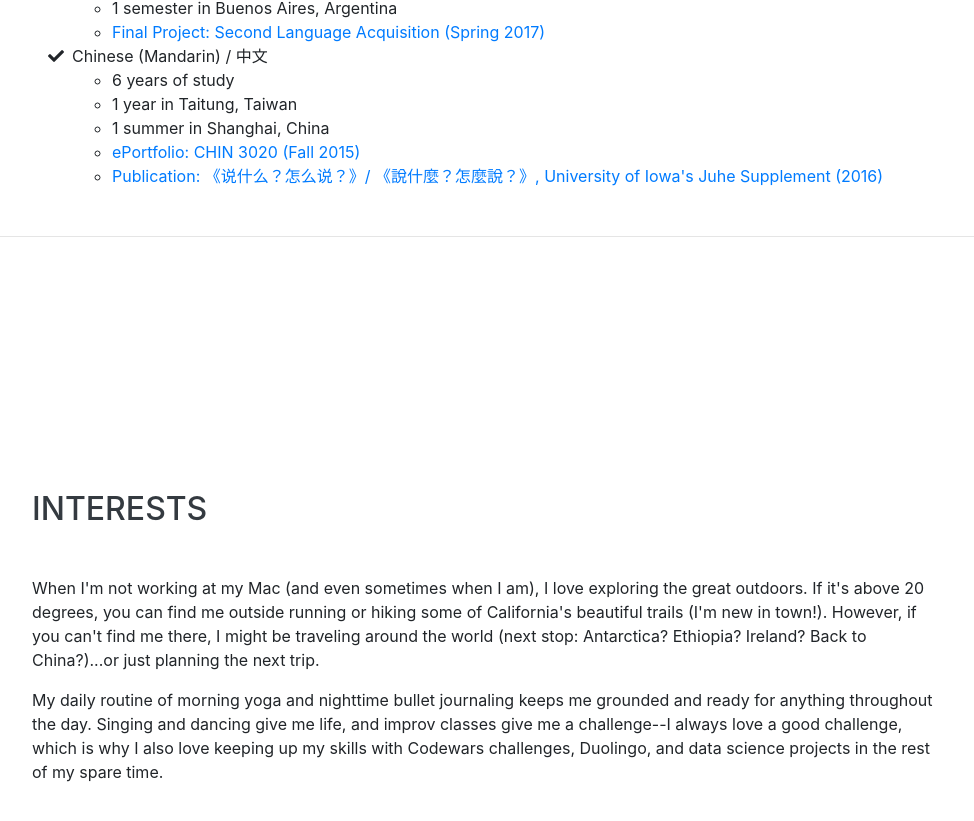
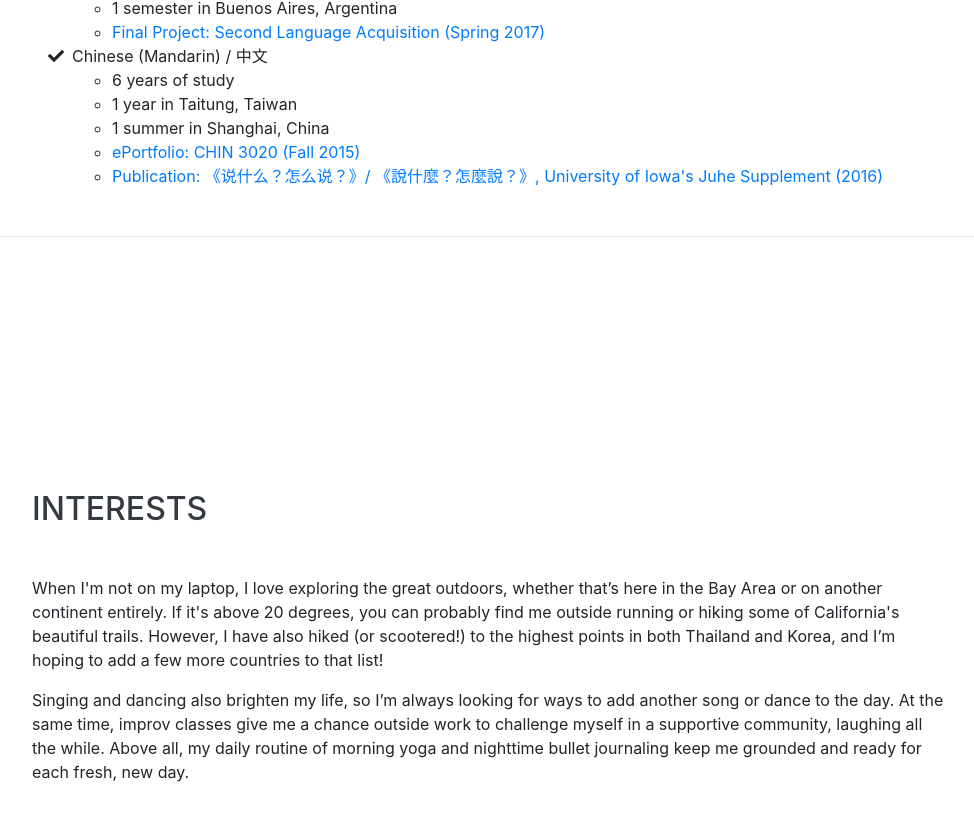
Before and after one commit to KellySlatery/kellyslatery.github.io, a website with bundled scripts: page index.html in a window 1280 px wide. Shown: the part 3890-4711 px from the top of the page, without its empty margins (288-1262 px from the left). Built offline with nearby package versions, Linux system fonts and the light colour scheme; a web font is replaced by a local one.

Commit message:
Update interests section

```diff
--- a/index.html
+++ b/index.html
@@ -328,8 +328,8 @@
     <section class="resume-section p-3 p-lg-5 d-flex align-items-center" id="interests">
       <div class="w-100">
         <h2 class="mb-5">Interests</h2>
-        <p>When I'm not working at my Mac (and even sometimes when I am), I love exploring the great outdoors. If it's above 20 degrees, you can find me outside running or hiking some of California's beautiful trails (I'm new in town!). However, if you can't find me there, I might be traveling around the world (next stop: Antarctica? Ethiopia? Ireland? Back to China?)...or just planning the next trip.</p>
-        <p class="mb-0">My daily routine of morning yoga and nighttime bullet journaling keeps me grounded and ready for anything throughout the day. Singing and dancing give me life, and improv classes give me a challenge--I always love a good challenge, which is why I also love keeping up my skills with Codewars challenges, Duolingo, and data science projects in the rest of my spare time.</p>
+        <p>When I'm not on my laptop, I love exploring the great outdoors, whether that’s here in the Bay Area or on another continent entirely. If it's above 20 degrees, you can probably find me outside running or hiking some of California's beautiful trails. However, I have also hiked (or scootered!) to the highest points in both Thailand and Korea, and I’m hoping to add a few more countries to that list!</p>
+        <p class="mb-0">Singing and dancing also brighten my life, so I’m always looking for ways to add another song or dance to the day. At the same time, improv classes give me a chance outside work to challenge myself in a supportive community, laughing all the while. Above all, my daily routine of morning yoga and nighttime bullet journaling keep me grounded and ready for each fresh, new day.</p>
       </div>
     </section>
 
```
